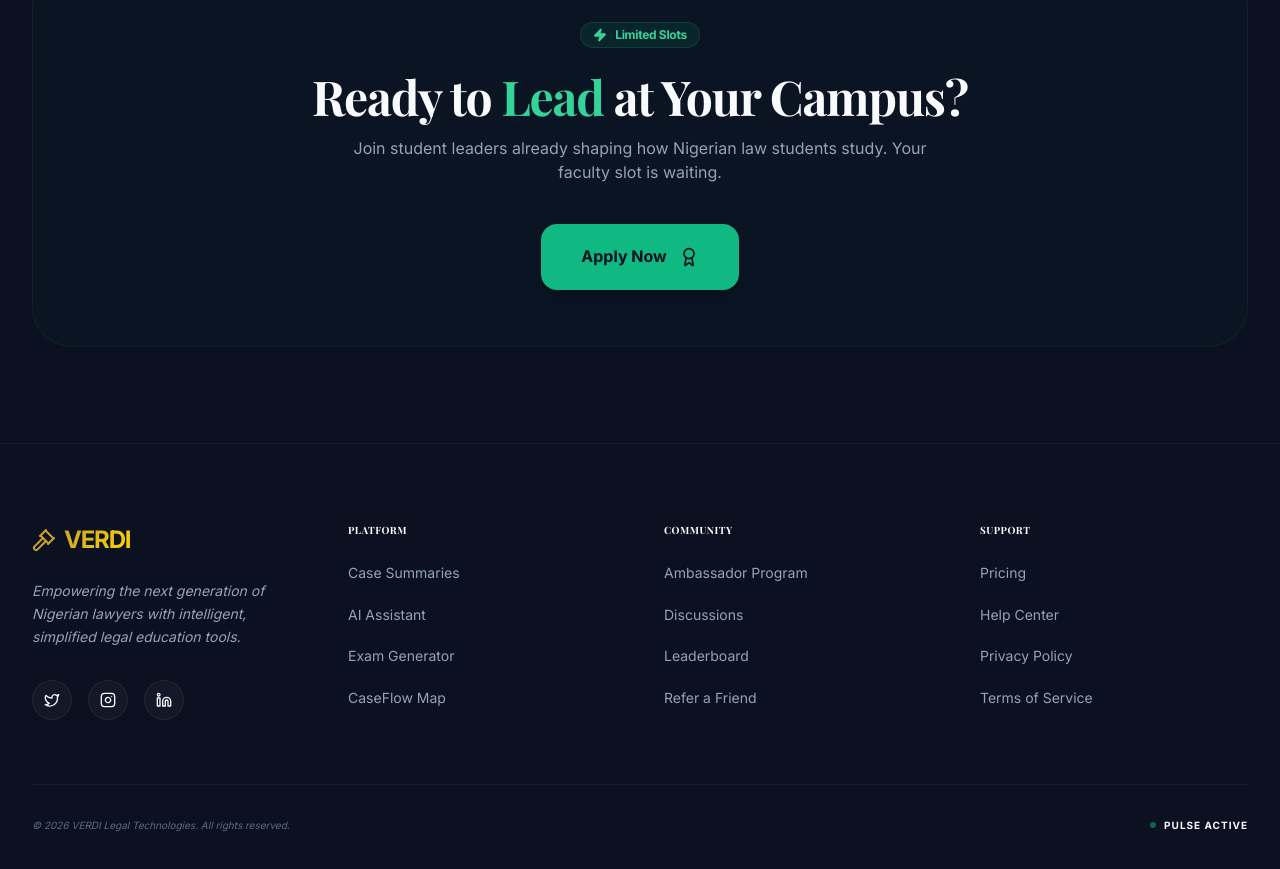
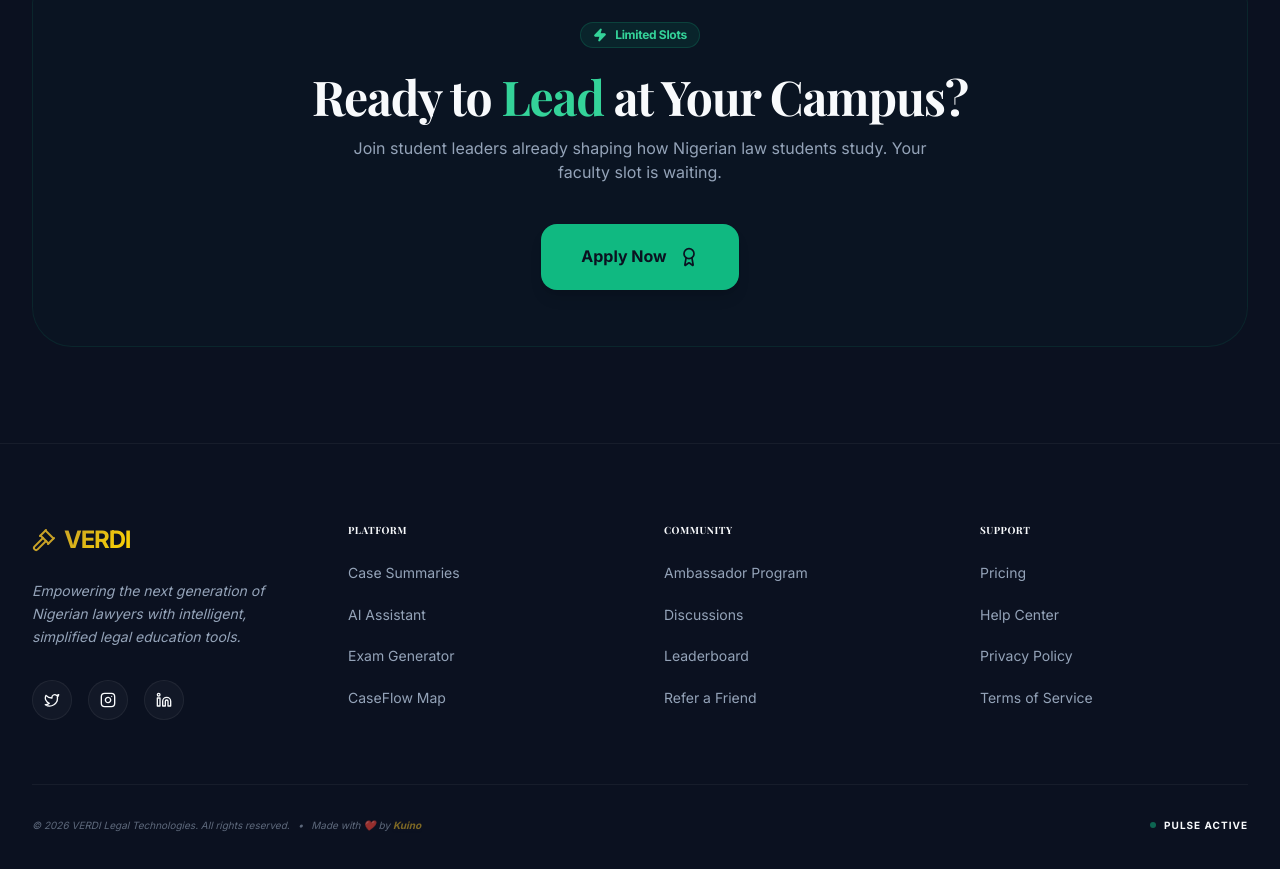
Before and after one commit to Kuino19/verdi, a Next.js app: page / in a window 1280 px wide. Shown: the part 5587-6456 px from the top of the page. Built offline with nearby package versions, Linux system fonts and the light colour scheme; a web font is replaced by a local one.

Commit message:
Branding: Add 'Made by Kuino' attribution to Footer and Sidebar

```diff
--- a/src/components/app/Sidebar.tsx
+++ b/src/components/app/Sidebar.tsx
@@ -114,6 +114,9 @@ export default function Sidebar({ isOpen = false, onClose }: SidebarProps) {
           <LogOut className="w-4 h-4" />
           <span className="text-sm">Sign out</span>
         </button>
+        <div className="text-[10px] text-center pt-4 text-muted/30 font-bold uppercase tracking-widest pointer-events-none">
+          Made by <span className="text-primary/50">Kuino</span>
+        </div>
       </div>
     </div>
   );
--- a/src/components/landing/Footer.tsx
+++ b/src/components/landing/Footer.tsx
@@ -59,7 +59,11 @@ export default function Footer() {
         </div>
 
         <div className="pt-8 border-t border-white/[0.05] flex flex-col md:flex-row justify-between items-center gap-4">
-          <p className="text-[10px] text-muted opacity-60 italic">© {new Date().getFullYear()} VERDI Legal Technologies. All rights reserved.</p>
+          <p className="text-[10px] text-muted opacity-60 italic">
+            © {new Date().getFullYear()} VERDI Legal Technologies. All rights reserved.
+            <span className="mx-2 text-primary/40">•</span>
+            Made with ❤️ by <span className="text-primary font-bold shadow-sm">Kuino</span>
+          </p>
           <div className="flex items-center gap-6">
             <div className="flex items-center gap-2 text-[10px] font-bold text-muted/40 uppercase tracking-widest">
               <span className="w-1.5 h-1.5 rounded-full bg-emerald-500/50" />
```
